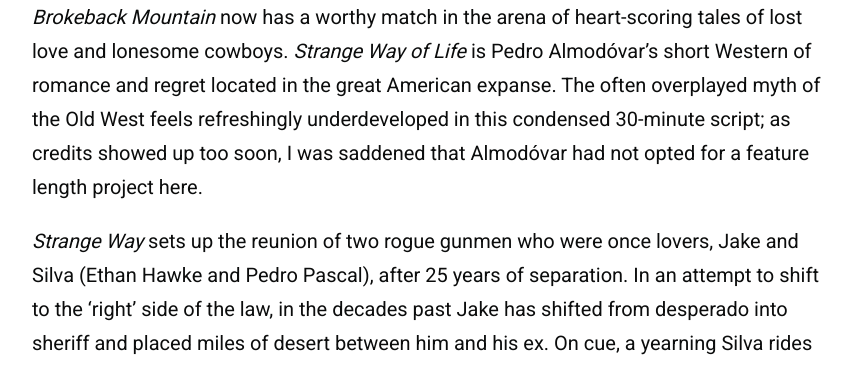
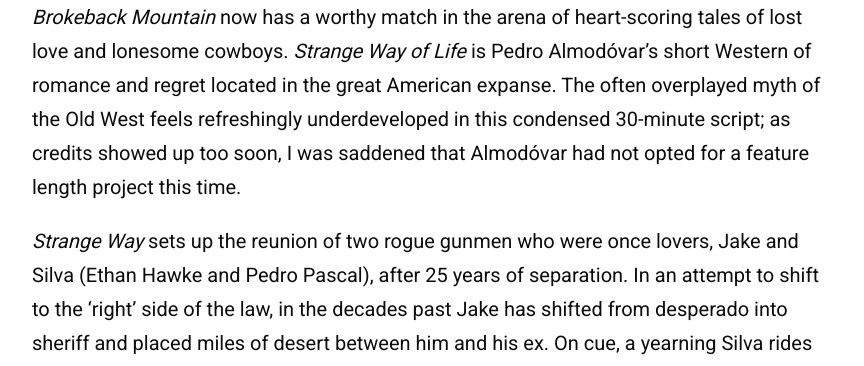
Before and after one commit to zoeurl/zoedowney.github.io, a Jekyll site: the page built from _posts/2023-12-18-strange-way-of-life.md, in a window 1280 px wide. Shown: the part 640-1006 px from the top of the page, without its empty margins (208-1072 px from the left). Built offline with Jekyll 4.4.1, drawn with Linux system fonts in a browser that asks for light colours.

Commit message:
Update 2023-12-18-strange-way-of-life.md

```diff
--- a/_posts/2023-12-18-strange-way-of-life.md
+++ b/_posts/2023-12-18-strange-way-of-life.md
@@ -9,7 +9,7 @@
 image-alt-text: "Silva (Pedro Pascal) is standing in a parlour room facing the camera. To the left, behind him, Jake (Ethan Hawke) is looking longingly over Silva's shoulder"
 ---
 
-_Brokeback Mountain_ now has a worthy match in the arena of heart-scoring tales of lost love and lonesome cowboys. _Strange Way of Life_ is Pedro Almodóvar’s short Western of romance and regret located in the great American expanse. The often overplayed myth of the Old West feels refreshingly underdeveloped in this condensed 30-minute script; as credits showed up too soon, I was saddened that Almodóvar had not opted for a feature length project here.
+_Brokeback Mountain_ now has a worthy match in the arena of heart-scoring tales of lost love and lonesome cowboys. _Strange Way of Life_ is Pedro Almodóvar’s short Western of romance and regret located in the great American expanse. The often overplayed myth of the Old West feels refreshingly underdeveloped in this condensed 30-minute script; as credits showed up too soon, I was saddened that Almodóvar had not opted for a feature length project this time.
 
 _Strange Way_ sets up the reunion of two rogue gunmen who were once lovers, Jake and Silva (Ethan Hawke and Pedro Pascal), after 25 years of separation. In an attempt to shift to the ‘right’ side of the law, in the decades past Jake has shifted from desperado into sheriff and placed miles of desert between him and his ex. On cue, a yearning Silva rides into town angling to reminisce and rekindle the fire from ‘those 60 days’ that took place years ago. Remaining unconvincingly unshaken by Silva’s appearance, Jake is resistant to being sentimentally reeled in. But there’s a familiar longing seeping through his stoic facade. A flashback spliced between scenes tells us the couple indeed have much tenderness to recall. Only now, in the mature stages of life, there are other meddlesome stakes in play.
 
```
